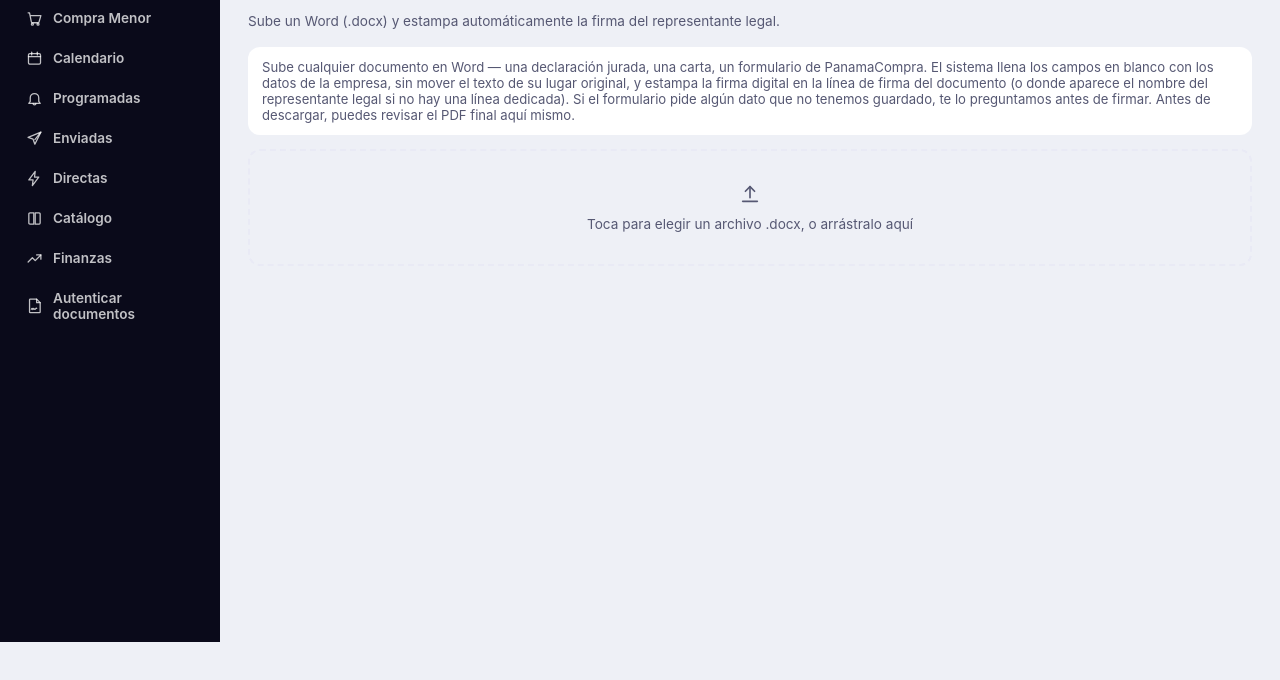
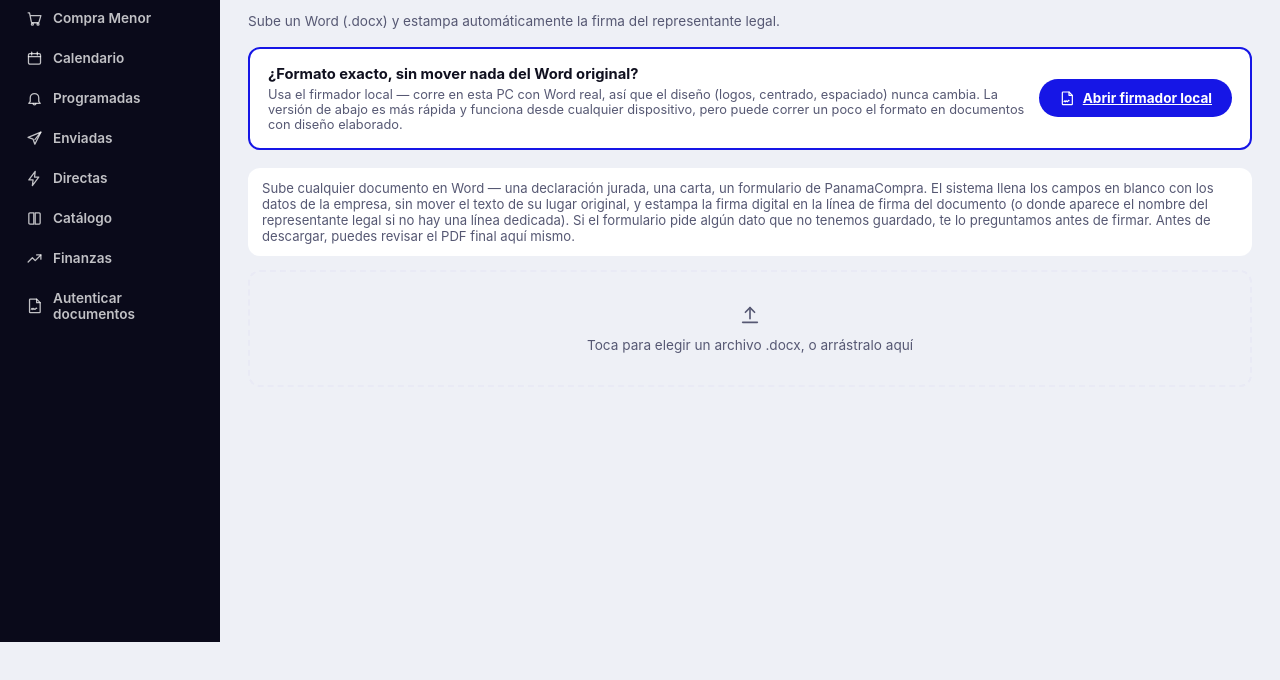
Before and after one commit to golfstuffpty18-cloud/cotizador-app, a website: page public/documentos.html in a window 1280 px wide. Shown: the part 158-838 px from the top of the page. Drawn offline with Linux system fonts and the light colour scheme.

Commit message:
Redirigir Autenticar documentos al firmador local (Word real, formato perfecto)
El icono/tarjeta de nav y dashboard ahora abren localhost:4173 en pestaña
nueva en vez de la version web, que mueve el formato en documentos con
diseno elaborado (mammoth+Puppeteer no es fiel al Word original).

Co-Authored-By: Claude Sonnet 5 <noreply@anthropic.com>

```diff
--- a/public/app.js
+++ b/public/app.js
@@ -217,7 +217,9 @@ const MODULE_DEFS = [
   { key: null, href: '/directo.html', icon: 'bolt', color: 'mod-orange', title: 'Directas', desc: 'Envía cotizaciones directas a proveedores seleccionados.' },
   { key: 'catalogo', href: '/catalog.html', icon: 'book', color: 'mod-teal', title: 'Catálogo', desc: 'Explora productos y servicios disponibles en el catálogo.' },
   { key: null, href: '/finanzas.html', icon: 'finance', color: 'mod-gold', title: 'Finanzas', desc: 'Consulta reportes financieros y análisis de cotizaciones.' },
-  { key: null, href: '/documentos.html', icon: 'sign', color: 'mod-rose', title: 'Autenticar documentos', desc: 'Sube un Word y estampa la firma del representante legal automáticamente.' },
+  // Va directo al firmador local (Word real, formato perfecto), ver la
+  // misma nota en shell.js NAV_ITEMS.
+  { key: null, href: 'http://localhost:4173', icon: 'sign', color: 'mod-rose', title: 'Autenticar documentos', desc: 'Firmador local: Word real, formato perfecto, sin mover nada del original.', external: true },
 ];
 
 function moduleStatusLabel(key, counts) {
@@ -237,7 +239,7 @@ function renderModuleGrid(counts) {
     const status = moduleStatusLabel(m.key, counts);
     const hasItems = m.key && counts[m.key] > 0;
     return `
-      <a class="module-card" href="${m.href}">
+      <a class="module-card" href="${m.href}"${m.external ? ' target="_blank" rel="noopener"' : ''}>
         <div class="module-icon ${m.color}">${icon(m.icon, 20)}</div>
         <div class="module-title">${m.title}</div>
         <div class="module-desc">${m.desc}</div>
--- a/public/documentos.html
+++ b/public/documentos.html
@@ -29,6 +29,13 @@
   .resultado-card h2{ font-size:1rem; margin:0 0 10px; color:var(--text); }
   .preview-frame-wrap{ border:1px solid var(--border); border-radius:10px; overflow:hidden; margin-bottom:14px; }
   .preview-frame{ display:block; width:100%; height:70vh; border:0; background:#525659; }
+  .local-tool-card{
+    background:var(--surface); border:2px solid var(--blue); border-radius:12px;
+    padding:16px 18px; margin-bottom:18px; display:flex; align-items:center; gap:14px; flex-wrap:wrap;
+  }
+  .local-tool-card .texto{ flex:1; min-width:220px; }
+  .local-tool-card h2{ font-size:.92rem; margin:0 0 4px; color:var(--text); }
+  .local-tool-card p{ font-size:.8rem; color:var(--text-soft); margin:0; }
 </style>
 </head>
 <body>
@@ -36,6 +43,14 @@
 <div id="app-shell"></div>
 
 <main class="content">
+  <div class="local-tool-card">
+    <div class="texto">
+      <h2>¿Formato exacto, sin mover nada del Word original?</h2>
+      <p>Usa el firmador local — corre en esta PC con Word real, así que el diseño (logos, centrado, espaciado) nunca cambia. La versión de abajo es más rápida y funciona desde cualquier dispositivo, pero puede correr un poco el formato en documentos con diseño elaborado.</p>
+    </div>
+    <a class="action-primary" data-icon="sign" href="http://localhost:4173" target="_blank" rel="noopener">Abrir firmador local</a>
+  </div>
+
   <p class="intro-card">Sube cualquier documento en Word — una declaración jurada, una carta, un formulario de PanamaCompra. El sistema llena los campos en blanco con los datos de la empresa, sin mover el texto de su lugar original, y estampa la firma digital en la línea de firma del documento (o donde aparece el nombre del representante legal si no hay una línea dedicada). Si el formulario pide algún dato que no tenemos guardado, te lo preguntamos antes de firmar. Antes de descargar, puedes revisar el PDF final aquí mismo.</p>
 
   <label class="file-drop" id="fileDrop">
--- a/public/shell.js
+++ b/public/shell.js
@@ -20,7 +20,11 @@ const NAV_ITEMS = [
   { href: '/directo.html', icon: 'bolt', label: 'Directas' },
   { href: '/catalog.html', icon: 'book', label: 'Catálogo' },
   { href: '/finanzas.html', icon: 'finance', label: 'Finanzas' },
-  { href: '/documentos.html', icon: 'sign', label: 'Autenticar documentos' },
+  // Va directo al firmador local (Word real, formato perfecto) en vez de a
+  // la version web (mammoth+Puppeteer mueve logos/titulos en documentos con
+  // diseno elaborado) -- decision del usuario 2026-09-03, ver
+  // gstechnologies_single_platform_preference en memoria.
+  { href: 'http://localhost:4173', icon: 'sign', label: 'Autenticar documentos', external: true },
 ];
 
 function currentPath() {
@@ -66,7 +70,7 @@ function renderShell(meta) {
   const nav = document.createElement('nav');
   nav.className = 'sidebar-nav';
   nav.innerHTML = NAV_ITEMS.map(item => `
-    <a class="sidebar-link ${item.href === here ? 'active' : ''}" href="${item.href}">
+    <a class="sidebar-link ${item.href === here ? 'active' : ''}" href="${item.href}"${item.external ? ' target="_blank" rel="noopener"' : ''}>
       <span class="icon">${icon(item.icon, 17)}</span><span>${item.label}</span>
     </a>
   `).join('');
```
